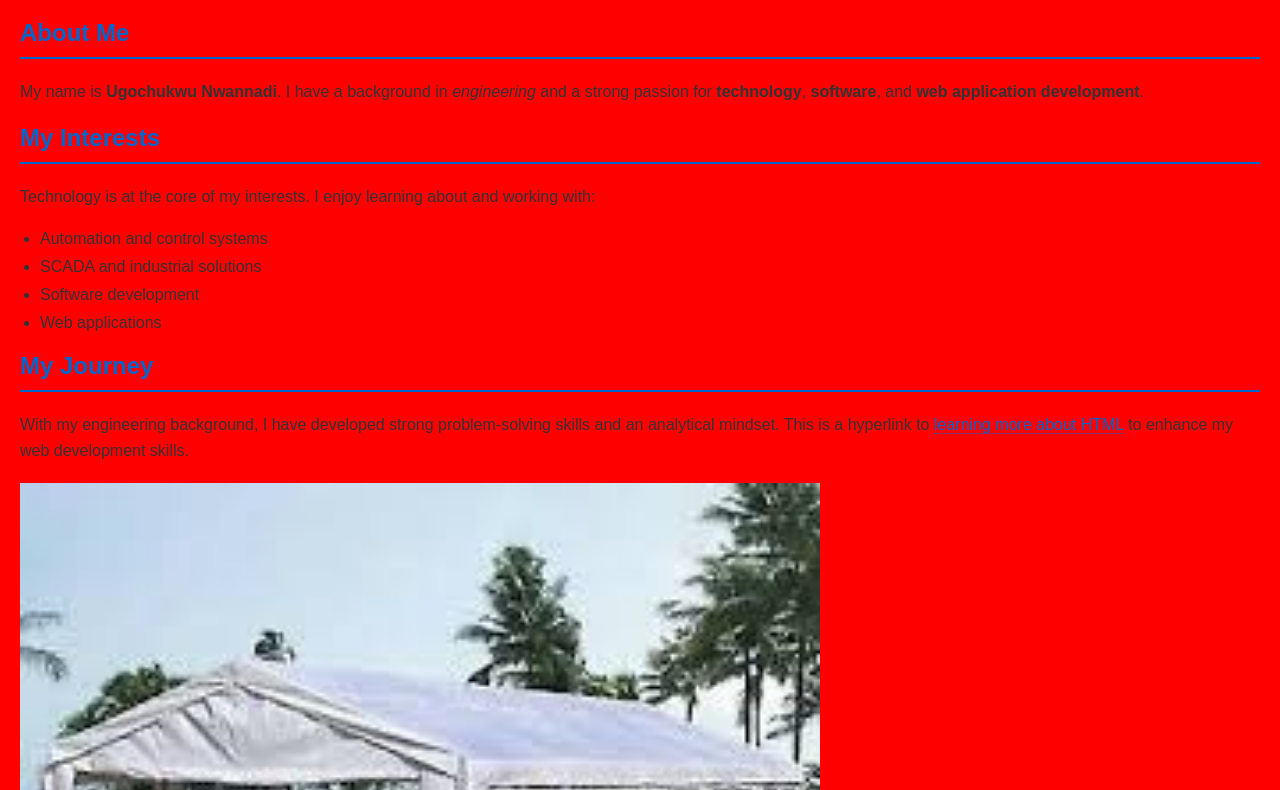
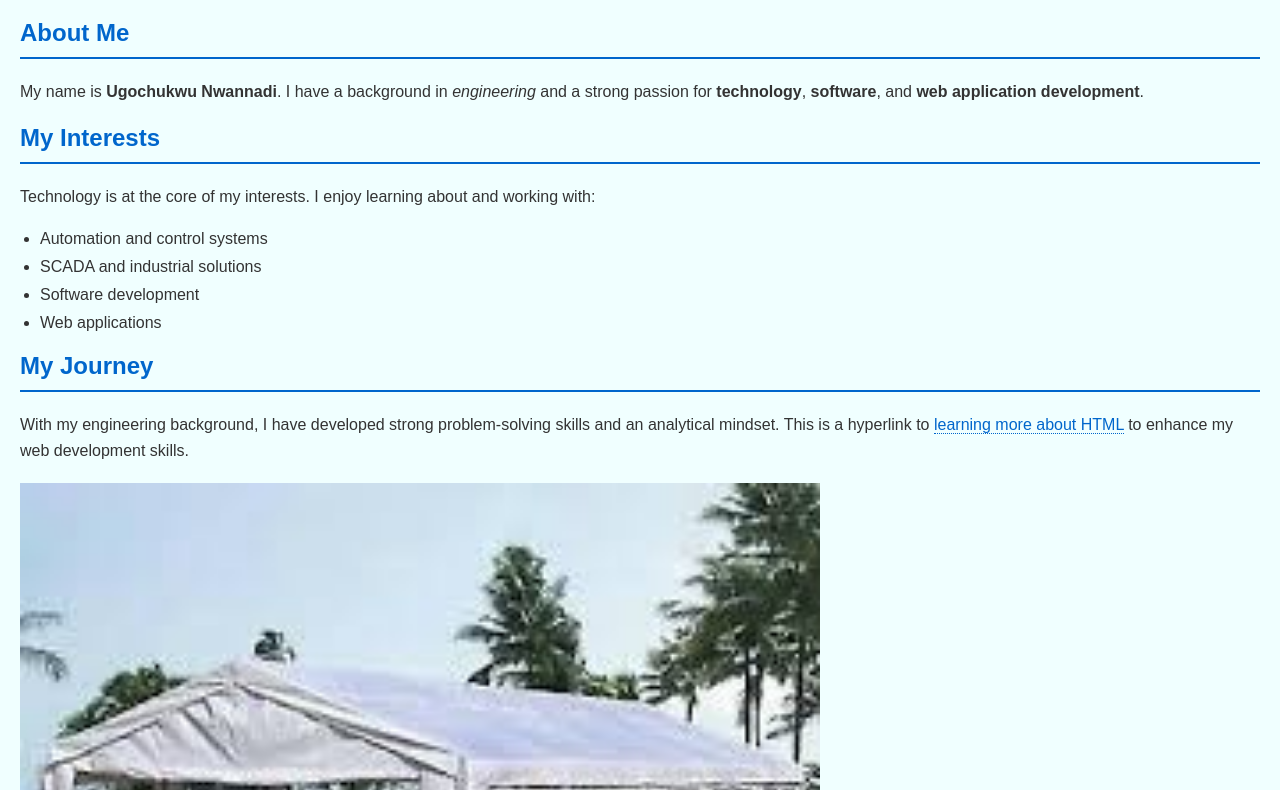
Before and after one commit to UgoSHU/MyFirstWebApp, a plain HTML site: page index.html in a window 1280 px wide. Shown: the part 93-883 px from the top of the page. Drawn offline with Linux system fonts and the light colour scheme.

Commit message:
Update styles.css

```diff
--- a/styles.css
+++ b/styles.css
@@ -1,3 +1,3 @@
 body {
-    background-color: red;
+    background-color: #F0FFFF;
 }
```
